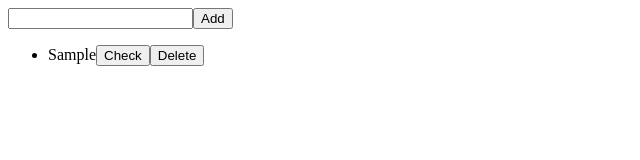
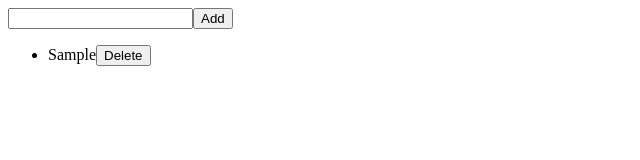
Before and after one commit to klervicn/todo-redux, a React (Create React App) app: page / in a window 1280 px wide. Both pictures are taken after typing "Sample" into the empty fields and a click on the button "Add". Shown: the top 160 px of the page, without its empty margins (0-640 px from the left). Built offline with nearby package versions, Linux system fonts and the light colour scheme.

Commit message:
Remove check button
Click to check item

```diff
--- a/src/components/Todo.js
+++ b/src/components/Todo.js
@@ -3,12 +3,12 @@ import PropTypes from 'prop-types';
 
 const Todo = ({ onTodoClick, onDeleteClick, isCompleted, text }) => (
   <li
+    onClick={onTodoClick}
     style={{
       textDecoration: isCompleted ? 'line-through' : 'none'
     }}
   >
     {text}
-    <button onClick={onTodoClick}>Check</button>
     <button onClick={onDeleteClick}>Delete</button>
   </li>
 );
```
